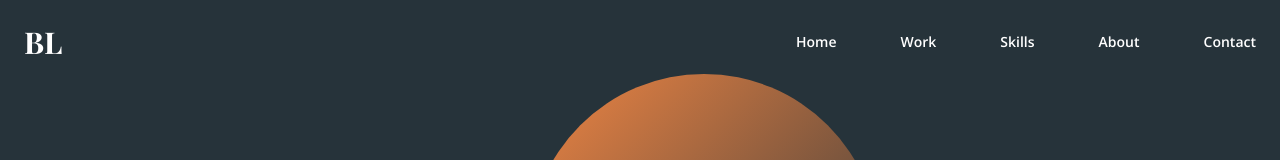
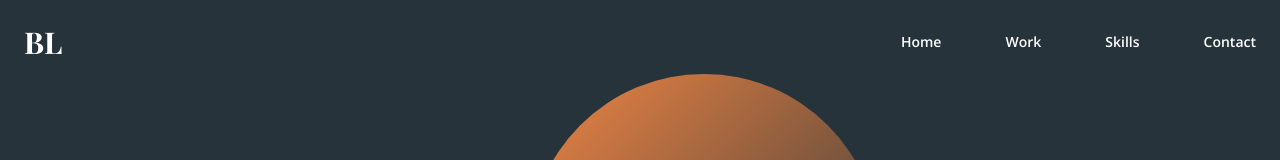
Before and after one commit to BillyLangdown/BillyLangdownPortfolio, a React (Create React App) app: page / in a window 1280 px wide. Shown: the top 160 px of the page. Built offline with nearby package versions, Linux system fonts and the light colour scheme; a web font is replaced by a local one.

Commit message:
NavBar ajustment

```diff
--- a/src/scenes/NavBar.jsx
+++ b/src/scenes/NavBar.jsx
@@ -58,12 +58,7 @@ const NavBar = ({ isTopOfPage, selectedPage, setSelectedPage }) => {
               setSelectedPage={setSelectedPage}
               closeMenu={closeMenu}
             />
-            <Link
-              page={"About"}
-              selectedPage={selectedPage}
-              setSelectedPage={setSelectedPage}
-              closeMenu={closeMenu}
-            />
+
             <Link
               page={"Contact"}
               selectedPage={selectedPage}
@@ -113,12 +108,7 @@ const NavBar = ({ isTopOfPage, selectedPage, setSelectedPage }) => {
               setSelectedPage={setSelectedPage}
               closeMenu={closeMenu}
             />
-            <Link
-              page={"About"}
-              selectedPage={selectedPage}
-              setSelectedPage={setSelectedPage}
-              closeMenu={closeMenu}
-            />
+
             <Link
               page={"Contact"}
               selectedPage={selectedPage}
```
